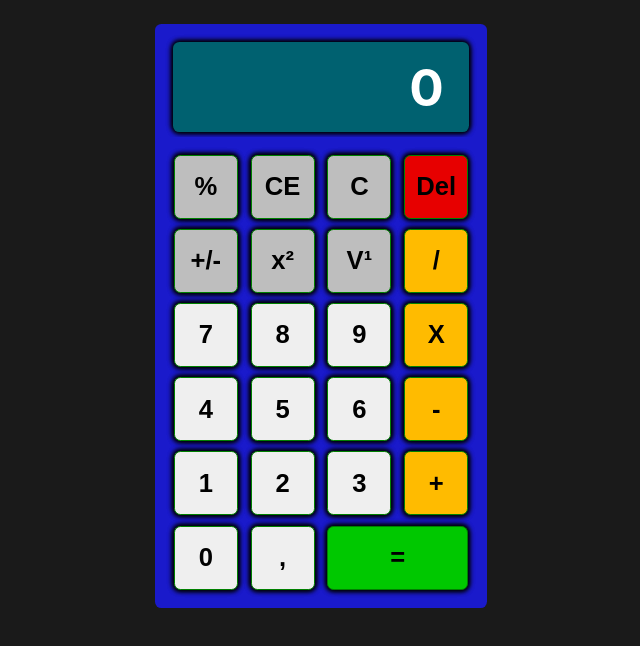
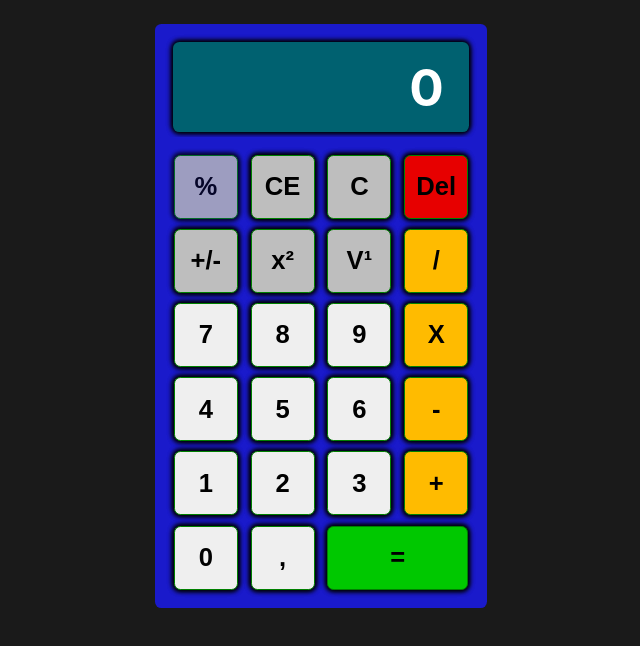
Before and after one commit to lutinmaviou/tdd-react-typescript, a React (Create React App) app: page / in a window 1280 px wide. In both pictures the pointer is over the button 524 px from the left and 186 px from the top of the page. Shown: the top 646 px of the page, without its empty margins (319-959 px from the left). Built offline with nearby package versions, Linux system fonts and the light colour scheme.

Commit message:
style: change opacity on button's hover

```diff
--- a/src/components/Button/Button.css
+++ b/src/components/Button/Button.css
@@ -11,6 +11,7 @@ button {
 
 button:hover {
   cursor: pointer;
+  opacity: 0.8;
 }
 
 .equals {
```
